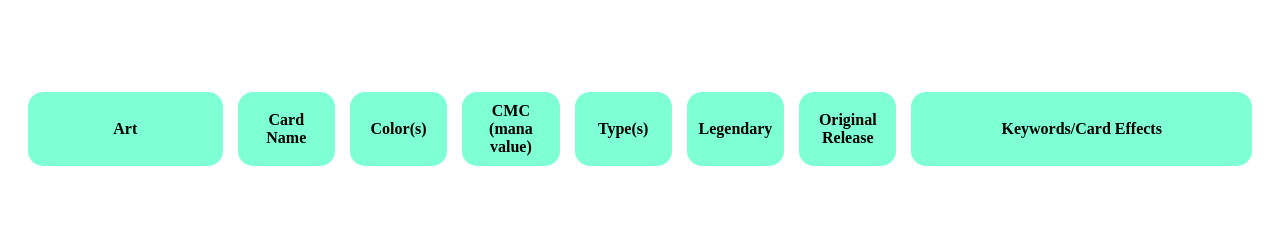
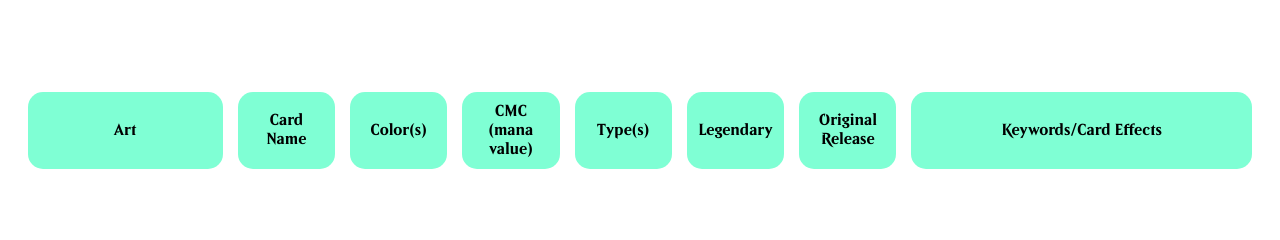
Before and after one commit to VincentKCode/MTGdle, a plain HTML site: page index.html in a window 1280 px wide. Shown: the part 378-618 px from the top of the page. Drawn offline with Linux system fonts and the light colour scheme.

Commit message:
Font Test 4

```diff
--- a/css/main.css
+++ b/css/main.css
@@ -49,7 +49,7 @@ header {
     box-sizing: border-box;
   display: grid;
   grid-template-columns: 2fr 1fr 1fr 1fr 1fr 1fr 1fr 3.5fr;
-  font-family: Planeswalker-italic;
+  font-family: "Beleren Bold";
   margin: 60px 20px 0 20px;
   gap: 15px;
 }
```
